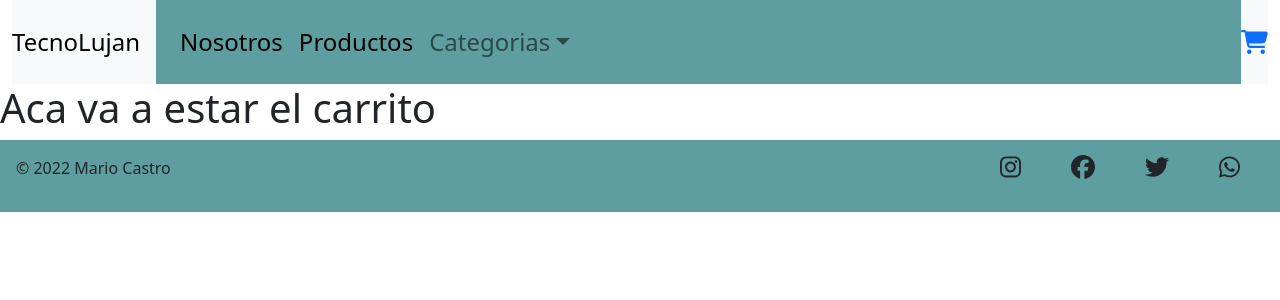
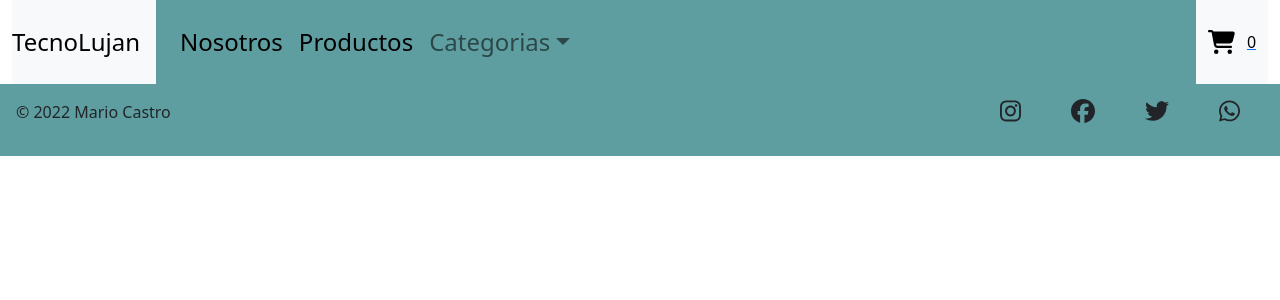
Before and after one commit to mcastro91/React-Comision31170, a React (Create React App) app: page /cart in a window 1280 px wide. Shown: the top 300 px of the page. Built offline with nearby package versions, Linux system fonts and the light colour scheme.

Commit message:
CartContext

```diff
--- a/package.json
+++ b/package.json
@@ -18,6 +18,7 @@
     "react-icons": "^4.3.1",
     "react-router-dom": "^6.3.0",
     "react-scripts": "5.0.1",
+    "react-toastify": "^9.0.1",
     "web-vitals": "^2.1.4"
   },
   "scripts": {
--- a/src/App.js
+++ b/src/App.js
@@ -1,4 +1,5 @@
 import { Route, BrowserRouter, Routes } from "react-router-dom"
+import { CartProvider } from "./Context/CartContext";
 import Home from "./view/Home/Home";
 import ProductsDetail from "./view/ProductsDetail/ProductsDetail";
 import Products from "./view/Products/Products";
@@ -9,6 +10,7 @@ function App() {
   return (
     <div className="App">
       <BrowserRouter>
+        <CartProvider>
           <Routes>
             <Route exac path="/" element={<Home />} />
             <Route exac path="/products" element={<Products />} />
@@ -16,6 +18,7 @@ function App() {
             <Route exac path="/category/:category" element={<Category />} />
             <Route exac path="/cart" element={<Cart />} />
           </Routes>
+        </CartProvider>
       </BrowserRouter>
     </div>
   );
--- a/src/Componets/CardWidget/CardWidget.js
+++ b/src/Componets/CardWidget/CardWidget.js
@@ -1,10 +1,17 @@
+import React  from "react";
+import { CartContext } from "../../Context/CartContext";
 import { FontAwesomeIcon } from "@fortawesome/react-fontawesome";
 import { faCartShopping } from "@fortawesome/free-solid-svg-icons";
 
 export default function CartWidget() {
+  const {cart} = React.useContext(CartContext)
+
   return (
     <div className="CartWidget">
       <FontAwesomeIcon icon={faCartShopping} size="xl" />
+      <span className="cartItems">
+        {cart.length}
+      </span>
     </div>
   );
 }
--- a/src/Componets/ItemCount/ItemCount.js
+++ b/src/Componets/ItemCount/ItemCount.js
@@ -1,13 +1,10 @@
 import React from "react";
 import { Button, Col, Row } from "react-bootstrap";
-import { useNavigate } from "react-router-dom";
 
-export default function ItemCount({ stock, count, setCount, onAdd, isInCart }) {
-
-  const navigate = useNavigate()
+export default function ItemCount({ stock, count, setCount, onAdd, onDecrease }) {
 
   const addCount = () => {
-    if (count < stock) {
+    if (count < stock ) {
         setCount(count + 1);
       }
     };
@@ -17,7 +14,6 @@ export default function ItemCount({ stock, count, setCount, onAdd, isInCart }) {
         setCount(count - 1)
       }
     };
-  console.log(isInCart)
 
     const StockButton = ({ handleOnClick, text }) => {
       return <Button className="stockButton" onClick={() => handleOnClick()}>{text}</Button>;
@@ -34,7 +30,8 @@ export default function ItemCount({ stock, count, setCount, onAdd, isInCart }) {
         <StockButton text="+" handleOnClick={addCount} />
         <Row>
           <Col>
-          {isInCart ? (<AddButton text="Añadir al carrito" handleOnSubmit={onAdd} />) : (<AddButton text=" Ir al carrito" handleOnSubmit={() => navigate("/cart")} />)}
+            <AddButton className="addButton" text="Añadir al carrito" handleOnSubmit={onAdd} />
+            <AddButton className="addButton" text="Eliminar del Carrito" handleOnSubmit={onDecrease} />
           </Col>
         </Row>
       </div>
--- a/src/Componets/ItemDetail/ItemDetail.js
+++ b/src/Componets/ItemDetail/ItemDetail.js
@@ -1,17 +1,13 @@
 import React from "react"
 import { Card, Row, Col, Container } from "react-bootstrap";
 import ItemCount from "../ItemCount/ItemCount"
+import { CartContext } from "../../Context/CartContext";
 
 export default function ItemDetail({ product }) {
 
   const [count, setCount] = React.useState(1)
 
-  const [isInCart, setIsInCart] = React.useState (true)
-
-  const onSubmit = () => {
-    alert(`Se agregaron ${count} unidades al carrito`)
-    setIsInCart(false)
-  };
+  const { addToCart, removeFromCart } = React.useContext(CartContext)
 
   return (
     <Card style={{ width: '80rem', margin: "5rem" }}>
@@ -32,7 +28,7 @@ export default function ItemDetail({ product }) {
                 </Card.Text>
               </Row>
               <Row>
-                <ItemCount count={count} setCount={setCount} stock={product.stock} onAdd={onSubmit} isInCart={isInCart} />
+                <ItemCount count={count} setCount={setCount} stock={product.stock} onAdd={() => addToCart({ count, product })} onDecrease={() => removeFromCart({ count, product })}/>
               </Row>
             </Card.Body>
           </Col>
--- a/src/Styles/styles.css
+++ b/src/Styles/styles.css
@@ -11,6 +11,16 @@
   background-color: cadetblue;
   width: 100%;
   padding: 1rem;
+}
+
+.CartWidget{
+  color: black;
+  width: 4.5rem;
+  height: 4.5rem;
+  display: flex;
+  flex-wrap: wrap;
+  justify-content: space-evenly;
+  align-content: center;
 }
 
 .link {
@@ -91,6 +101,9 @@
   flex-wrap: wrap;
   justify-content: center;
 }
+.addButton{
+  margin: .5rem;
+}
 
 .count {
   padding: 1rem;
--- a/src/index.js
+++ b/src/index.js
@@ -3,12 +3,15 @@ import ReactDOM from 'react-dom/client';
 import App from './App';
 import reportWebVitals from './reportWebVitals';
 import 'bootstrap/dist/css/bootstrap.min.css';
-import "./Styles/styles.css"
+import "./Styles/styles.css";
+import { ToastContainer } from "react-toastify";
+import "react-toastify/dist/ReactToastify.css";
 
 const root = ReactDOM.createRoot(document.getElementById('root'));
 root.render(
   <React.StrictMode>
     <App />
+    <ToastContainer />
   </React.StrictMode>
 );
 
--- a/src/view/Cart/Cart.js
+++ b/src/view/Cart/Cart.js
@@ -1,11 +1,18 @@
+import React from "react";
 import Footer from "../../Componets/Footer/Footer";
 import Header from "../../Componets/Header/Header";
+import { CartContext } from "../../Context/CartContext";
+import Item from "../../Componets/Item/Item";
+
 
 export default function Cart() {
+
+  const { cart } = React.useContext(CartContext)
+
   return (
     <>
       <Header />
-      <h1>Aca va a estar el carrito</h1>
+      {cart.map((product) => <Item product={product} key={product.id} />)}
       <Footer />
     </>
   )
```
Also changed, not shown: 1 other file (tests, documents, lock files or other folders). Lines whose indentation alone changed are shown as unchanged.
